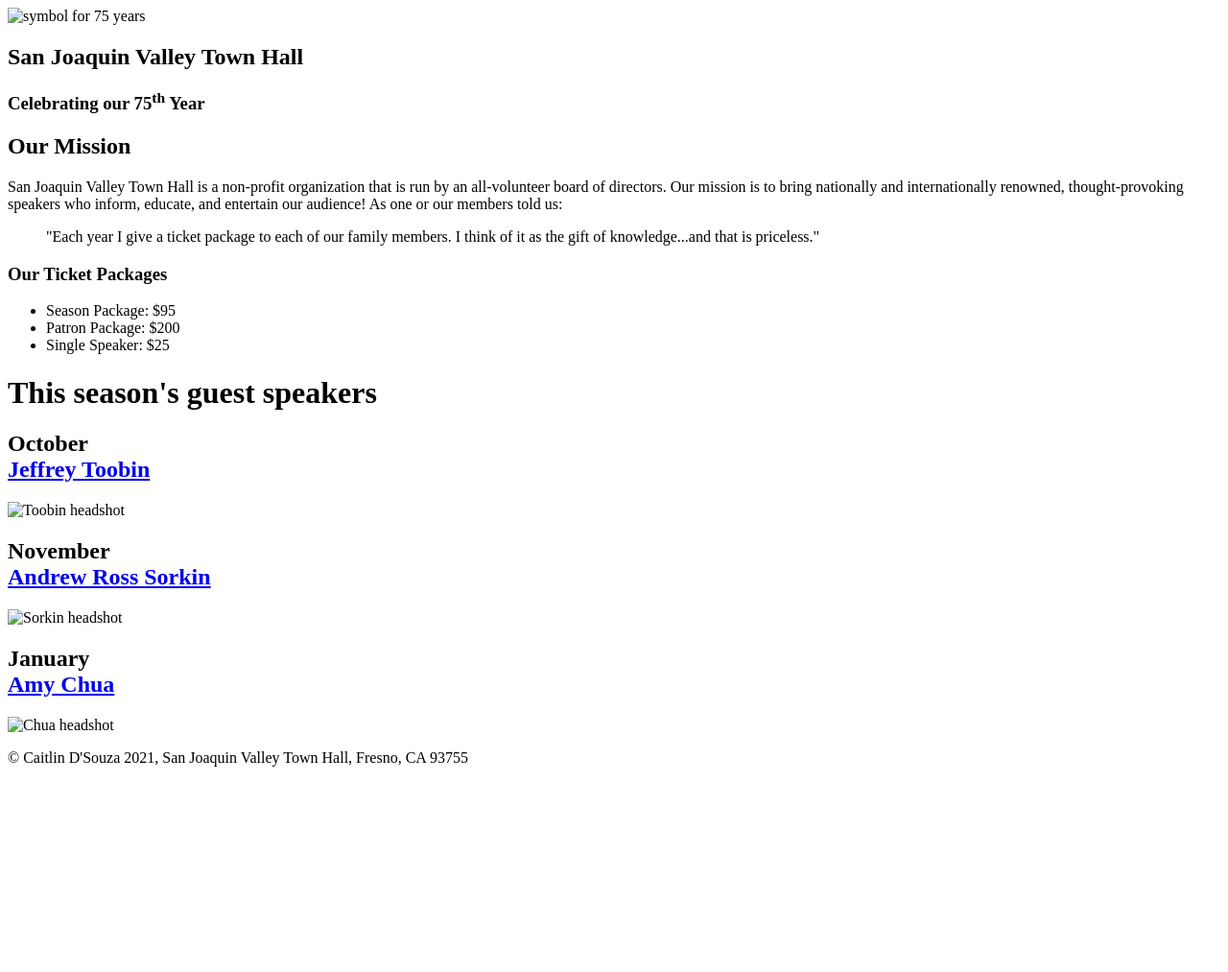
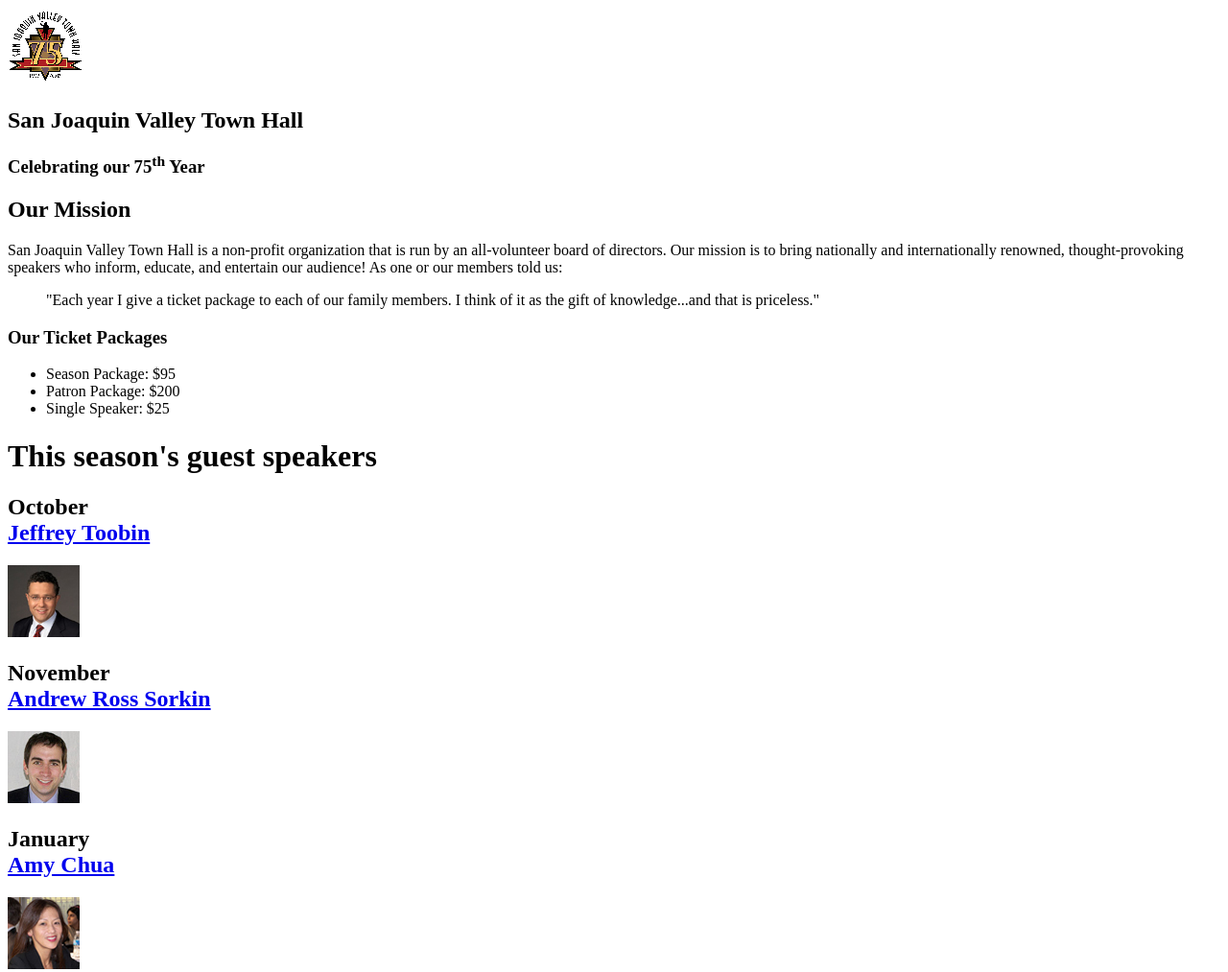
Before and after one commit to caitlind26/A08, a plain HTML site: page index.html in a window 1280 px wide. Shown: the top 1013 px of the page at 96% size. Before the commit the page ends 815 px from the top, so only its background shows below. Drawn offline with Linux system fonts and the light colour scheme.

Commit message:
Update index.html

```diff
--- a/index.html
+++ b/index.html
@@ -5,7 +5,7 @@
 	<meta charset="utf-8">
 	<title>San Joaquin Valley Town Hall</title>
 	<link rel="shortcut icon" href="images/favicon.ico">
-		<img src="town_hall_logo.gif." alt="symbol for 75 years" height="80">
+		<img src="images/town_hall_logo.gif" alt="symbol for 75 years" height="80">
 </head>
 
 <body>
@@ -28,11 +28,11 @@
 			</ul>
 		<h1>This season's guest speakers</h1>
 			<h2>October <br> <a href="speakers/toobin.html">Jeffrey Toobin </a> </h2>
-				<img src="toobin75.jpg." alt="Toobin headshot">
+				<img src="images/toobin75.jpg" alt="Toobin headshot">
 			<h2> November <br> <a href="speakers/sorkin.html"> Andrew Ross Sorkin </a> </h2>
-				<img src="sorkin75.jpg." alt="Sorkin headshot">
+				<img src="images/sorkin75.jpg" alt="Sorkin headshot">
 			<h2> January <br> <a href="speakers/chua.html">Amy Chua</a> </h2>
-				<img src="chua75.jpg." alt="Chua headshot">
+				<img src="images/chua75.jpg" alt="Chua headshot">
 	</main>
 	<footer>
 		<p> &copy; Caitlin D'Souza 2021, San Joaquin Valley Town Hall, Fresno, CA 93755</p>
```
